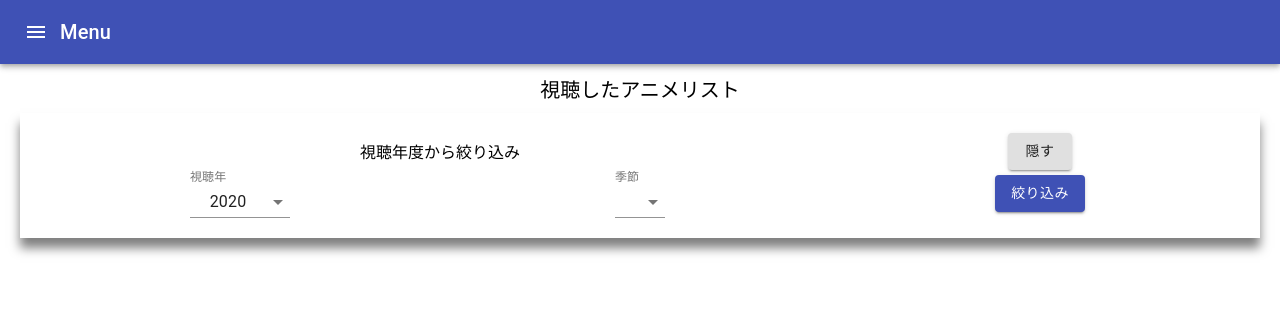
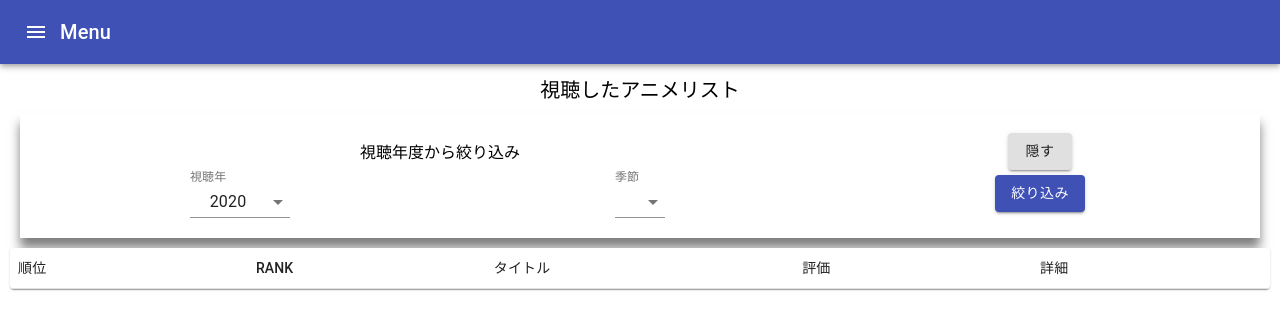
Before and after one commit to hirarira/Animel, a React (Create React App) app: page / in a window 1280 px wide. Shown: the top 330 px of the page. Built offline with nearby package versions, Linux system fonts and the light colour scheme.

Commit message:
アニメ概要だけ表示できるようにしました

```diff
--- a/src/pages/WatchAnimeList/Index.tsx
+++ b/src/pages/WatchAnimeList/Index.tsx
@@ -4,6 +4,7 @@ import Header from "../../common/Header";
 import FilterWatchYear from "./FilterWatchYear";
 import { GetAnimeReview } from "../../data/getAnimeReview";
 import { AnimeReview } from "../../data/AnimeReview";
+import ShowAnimeReview from "./ShowAnimeReview";
 
 const useStyles = makeStyles((theme) => ({
   main: {
@@ -49,6 +50,11 @@ const WatchAnimeList: React.FC = (()=>{
             getWatchDate={getWatchDate}
           />
         </Grid>
+        <Grid item xs={12}>
+          <ShowAnimeReview
+            reviewList={animeReviewList}
+          />
+        </Grid>
       </Grid>
     </>
   )
--- /dev/null
+++ b/src/pages/WatchAnimeList/ShowAnimeReview.tsx
@@ -0,0 +1,51 @@
+import React, { useState } from "react";
+import { Grid, makeStyles, Paper, Table, TableBody, TableCell, TableContainer, TableHead, TableRow } from '@material-ui/core';
+import { AnimeReview } from "../../data/AnimeReview";
+
+interface Props {
+  reviewList: AnimeReview[]
+}
+
+const useStyles = makeStyles((theme) => ({
+  cell: {
+    padding: '8px',
+    fontSize: '14px'
+  },
+  rank: {
+    minWidth: '40px'
+  }
+}));
+
+const ShowAnimeReview: React.FC<Props> = ((props: Props)=>{
+  const classes = useStyles();
+  return (
+    <TableContainer component={Paper}>
+      <Table aria-label="simple table">
+        <TableHead>
+          <TableRow>
+            <TableCell className={`${classes.cell} ${classes.rank}`}>順位</TableCell>
+            <TableCell className={`${classes.cell} ${classes.rank}`}>RANK</TableCell>
+            <TableCell className={classes.cell}>タイトル</TableCell>
+            <TableCell className={`${classes.cell} ${classes.rank}`}>評価</TableCell>
+            <TableCell className={`${classes.cell} ${classes.rank}`}>詳細</TableCell>
+          </TableRow>
+        </TableHead>
+        <TableBody>
+          {props.reviewList.map((review, idx)=>{
+            return (
+              <TableRow key={idx}>
+                <TableCell className={classes.cell}>{idx+1}</TableCell>
+                <TableCell className={classes.cell}>{review.rate}</TableCell>
+                <TableCell className={classes.cell}>{review.title}</TableCell>
+                <TableCell className={classes.cell}>{review.rate}</TableCell>
+                <TableCell className={classes.cell}>詳細</TableCell>
+              </TableRow>
+            )
+          })}
+        </TableBody>
+      </Table>
+    </TableContainer>
+  )
+});
+
+export default ShowAnimeReview;
```
